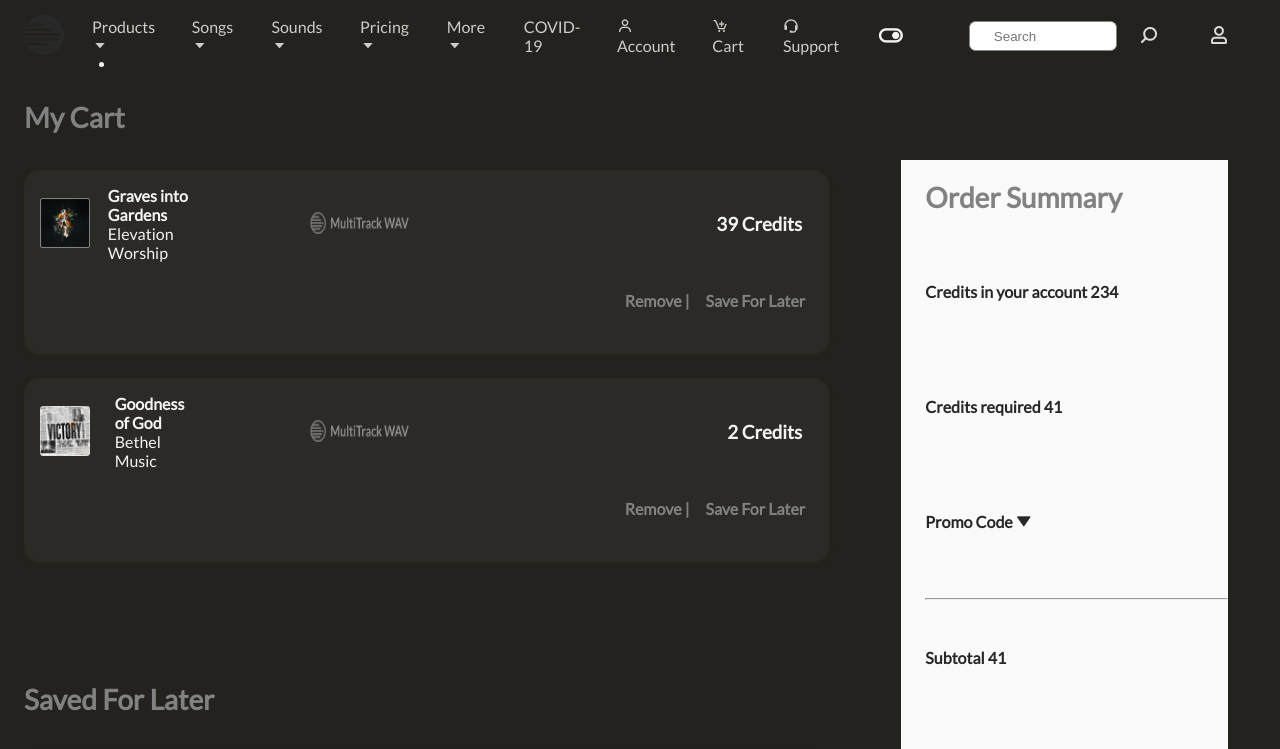
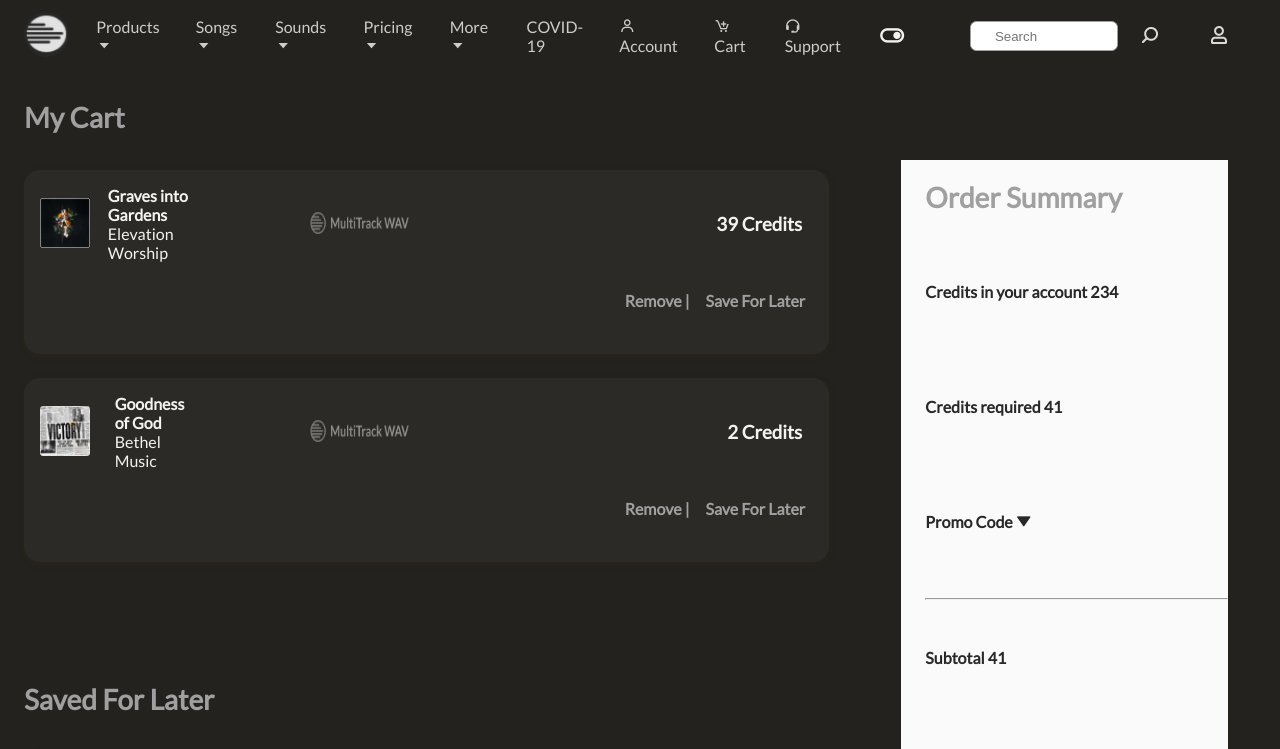
Before and after one commit to JosueBCe/M_Track_challenge, a plain HTML site: page index.html in a window 1280 px wide. Both pictures are taken after a click on the icon 890 px from the left and 35 px from the top of the page. Shown: the top 749 px of the page. Drawn offline with nearby package versions, Linux system fonts and the light colour scheme.

Commit message:
adjusting logo dark theme

```diff
--- a/assets/js/main.js
+++ b/assets/js/main.js
@@ -84,7 +84,26 @@
     // Add or remove the dark / icon theme
     document.body.classList.toggle(darkTheme)
     themeButton.classList.toggle(iconTheme)
+    mt_dark_light()
     // We save the theme and the current icon that the user chose
     localStorage.setItem('selected-theme', getCurrentTheme())
     localStorage.setItem('selected-icon', getCurrentIcon())
 })
+
+const mt_dark_light = () => {
+    let mt_image = document.getElementById("MT")
+
+    mt_image.style.borderRadius = "100px"
+    let body = document.querySelector("body")
+    if (body.classList.contains("dark-theme")){
+        mt_image.src = "assets/img/MT_dark.jpg"
+        mt_image.style.width = "45px"
+        mt_image.style.height = "45px"
+    } else {
+        mt_image.src = "assets/img/MT.png"
+        mt_image.style.width = "40px"
+        mt_image.style.height = "40px"
+    }
+
+
+}
--- a/assets/scss/components/_header.scss
+++ b/assets/scss/components/_header.scss
@@ -59,7 +59,7 @@
 }
 
 /* Active link */
-.active-link{
+/* .active-link{
     position: relative;
 
     &::before{
@@ -73,7 +73,7 @@
         border-radius: 50%;
     }
 }
-
+ */
 /* Change background header */
 .scroll-header{
     box-shadow: 0 1px 4px rgba(0,0,0,.1);
--- a/assets/scss/config/_variables.scss
+++ b/assets/scss/config/_variables.scss
@@ -10,9 +10,9 @@
     --first-color: #43B1E6;
     --first-color-light: hsl(var(--hue), var(--sat), 85%);
     --first-color-lighten: #282828;
-    --first-color-alt: #828282;
+    --first-color-alt: #a0a0a0;
     --title-color:  #000000;
-    --text-color: #919191;
+    --text-color: #4e4e4e;
 ;
     --text-color-light: hsl(var(--hue), 4%, 65%);
     --body-color: hsl(var(--hue), 0%, 100%);
--- a/index.html
+++ b/index.html
@@ -24,7 +24,7 @@
             </div>
 
             <a href="#" class="nav__logo">
-                <img src="assets/img/MT.png" alt="MT logo">
+                <img id="MT" src="assets/img/MT.png" alt="MT logo">
             </a>
 
             <div class="nav__menu" id="nav-menu">
```
Also changed, not shown: assets/img/MT_dark.jpg (added), assets/scss/styles.css, 1 other file.
